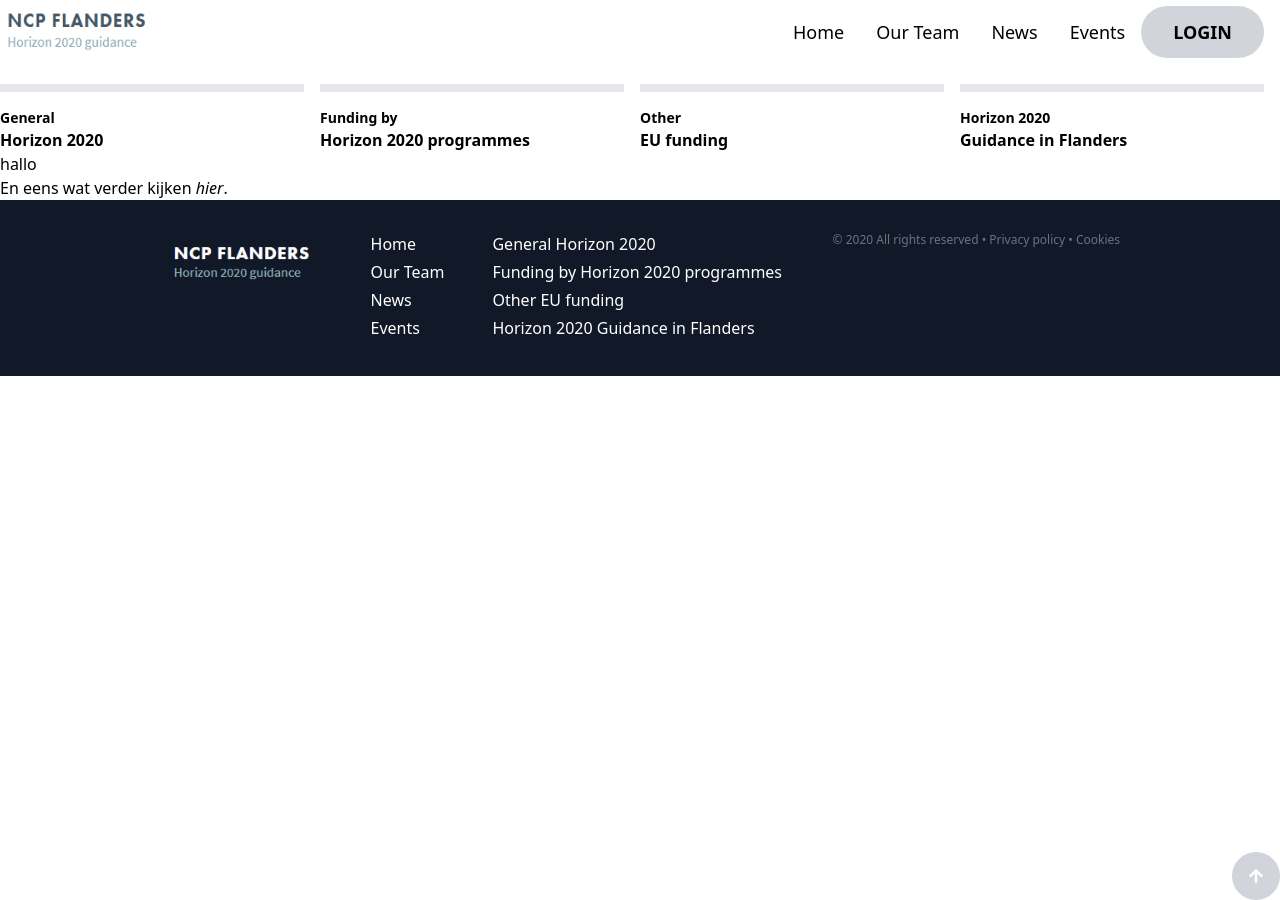
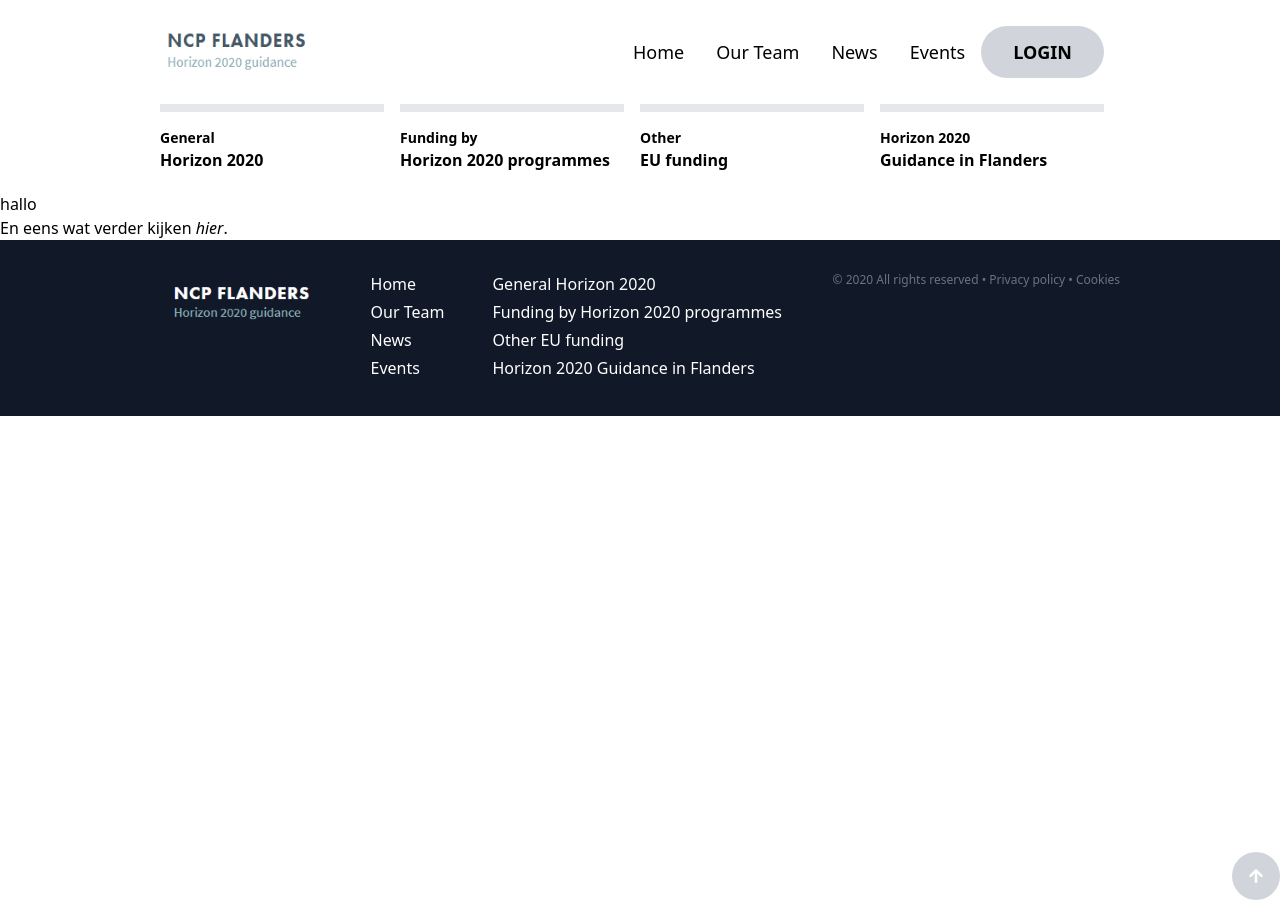
Before and after one commit to matthias99999/ncpflanders_templating, a Jekyll site: the page built from index.html, in a window 1280 px wide. Built offline with Jekyll 4.4.1, drawn with Linux system fonts in a browser that asks for light colours; nearby versions of some CDN libraries.

Commit message:
fixed layout issue

```diff
--- a/_includes/header.html
+++ b/_includes/header.html
@@ -1,4 +1,5 @@
 <header>
+  <div class="w-3/4 m-auto py-5">
   <div class="lg:flex">
       <div class="flex flex-grow">
           <div class="flex-grow">
@@ -34,3 +35,4 @@
       </ul>
   </div>
 </header>
+</div>
```
